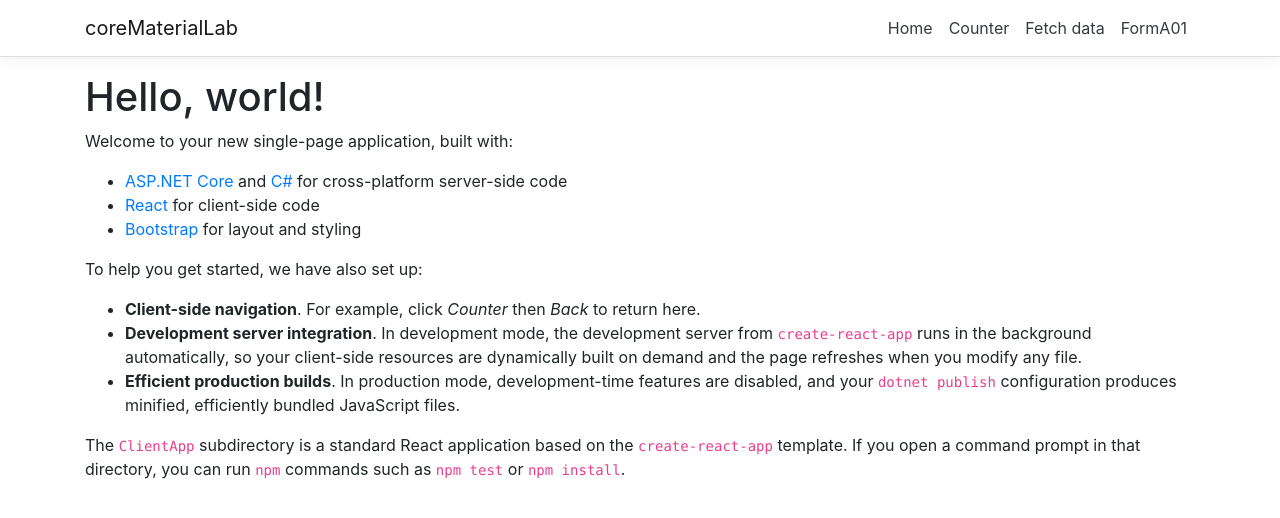
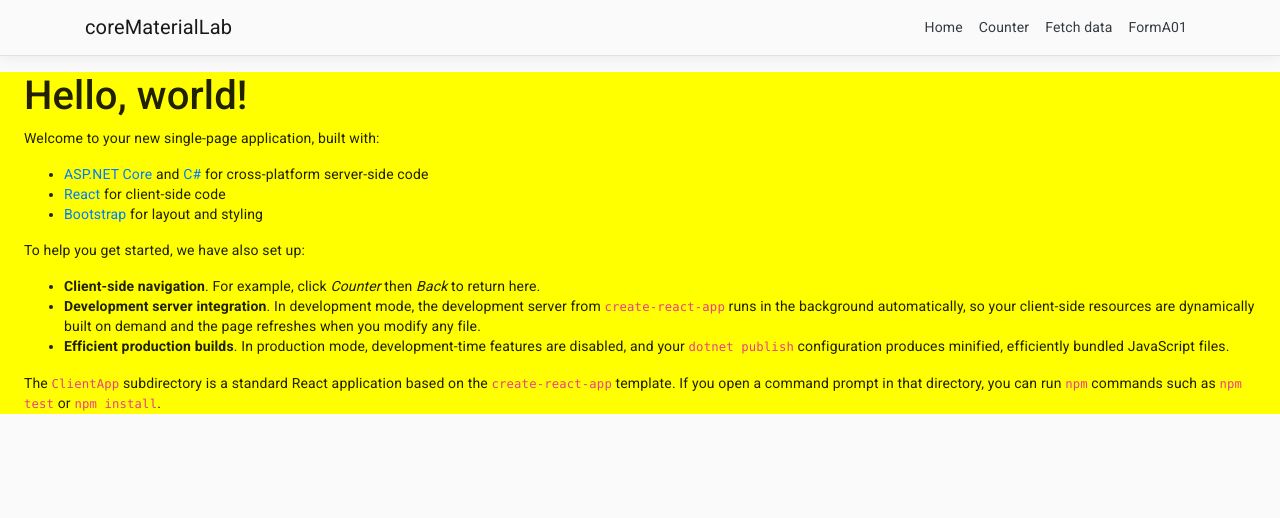
Before and after one commit to relyky/coreMaterialLab, a React (Create React App) app in the folder coreMaterialLab/ClientApp/: page / in a window 1280 px wide. Shown: the top 518 px of the page. Built offline with nearby package versions, Linux system fonts and the light colour scheme.

Commit message:
replace Layout with Material-UI

```diff
--- a/coreMaterialLab/ClientApp/public/index.html
+++ b/coreMaterialLab/ClientApp/public/index.html
@@ -2,7 +2,7 @@
 <html lang="en">
 <head>
     <meta charset="utf-8">
-    <meta name="viewport" content="width=device-width, initial-scale=1, shrink-to-fit=no">
+    <meta name="viewport" content="width=device-width, initial-scale=1, shrink-to-fit=no, minimum-scale=1" />
     <meta name="theme-color" content="#000000">
     <base href="%PUBLIC_URL%/" />
     <!--
--- a/coreMaterialLab/ClientApp/src/App.js
+++ b/coreMaterialLab/ClientApp/src/App.js
@@ -1,6 +1,6 @@
 import React, { Component } from 'react'
 import { Route } from 'react-router'
-import { Layout } from './components/Layout'
+import Layout from './components/Layout'
 import { Home } from './components/Home'
 import { FetchData } from './components/FetchData'
 import { Counter } from './components/Counter'
--- a/coreMaterialLab/ClientApp/src/appForms/FormA01/AppForm.js
+++ b/coreMaterialLab/ClientApp/src/appForms/FormA01/AppForm.js
@@ -31,15 +31,27 @@ export default function AppForm() {
         setCount(count + 1)
     }
 
+    function handleReset() {
+        // reset
+        setCount(0)
+    }
+
     return (
         <Fragment>
             {console.log('count', count)}
             <h1>{APP_TITLE}</h1>
             <p>{APP_DESCRIPTION}</p>
+
             <Button variant="contained" color="primary" onClick={handleClick}>
                 {count}
             </Button>
+            <Button variant="contained" color="secondary" onClick={handleReset}>
+                reset
+            </Button>
+
             <hr />
+
+            {/*Paper*/}
             <Paper className={classes.root}>
                 <Typography variant="h5" component="h3">
                     Tracing
--- a/coreMaterialLab/ClientApp/src/components/Layout.js
+++ b/coreMaterialLab/ClientApp/src/components/Layout.js
@@ -1,18 +1,34 @@
-import React, { Component } from 'react';
-import { Container } from 'reactstrap';
+import React from 'react'
+import CssBaseline from '@material-ui/core/CssBaseline'
+import Container from '@material-ui/core/Container'
 import { NavMenu } from './NavMenu';
 
-export class Layout extends Component {
-  static displayName = Layout.name;
+export default function Layout(props) {
+    return (
+        <React.Fragment>
+            <CssBaseline />
+            <NavMenu />
+            <Container maxWidth="lg" style={{backgroundColor:'yellow'}} >
+                {props.children}
+            </Container>
+        </React.Fragment>
+    );
+}
 
-  render () {
-    return (
-      <div>
-        <NavMenu />
-        <Container>
-          {this.props.children}
-        </Container>
-      </div>
-    );
-  }
-}
+//import { Container } from 'reactstrap';
+//import { NavMenu } from './NavMenu';
+
+//export class Layout extends Component {
+//  static displayName = Layout.name;
+
+//  render () {
+//    return (
+//      <div>
+//        <NavMenu />
+//        <Container>
+//          {this.props.children}
+//        </Container>
+//      </div>
+//    );
+//  }
+//}
```
